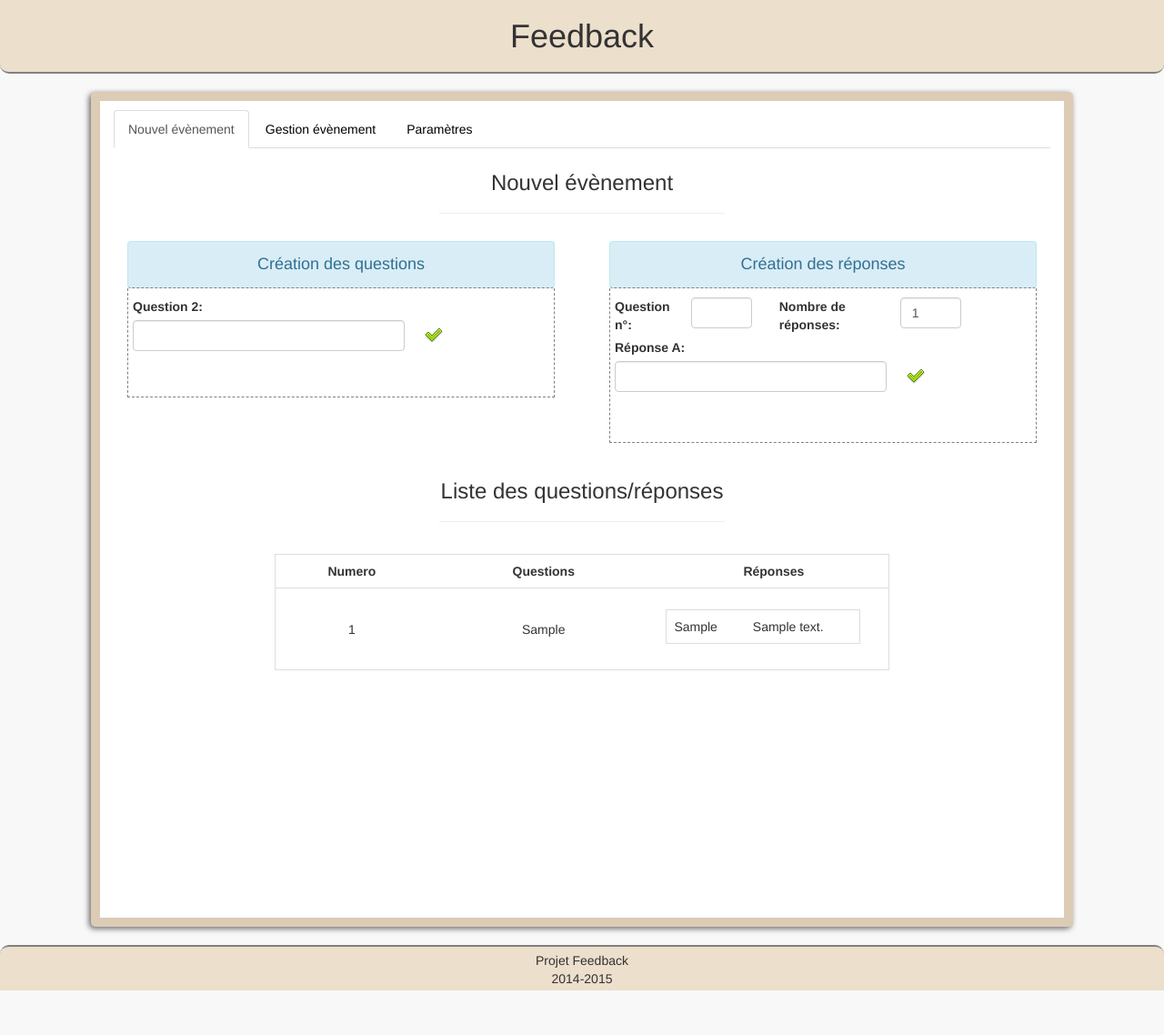
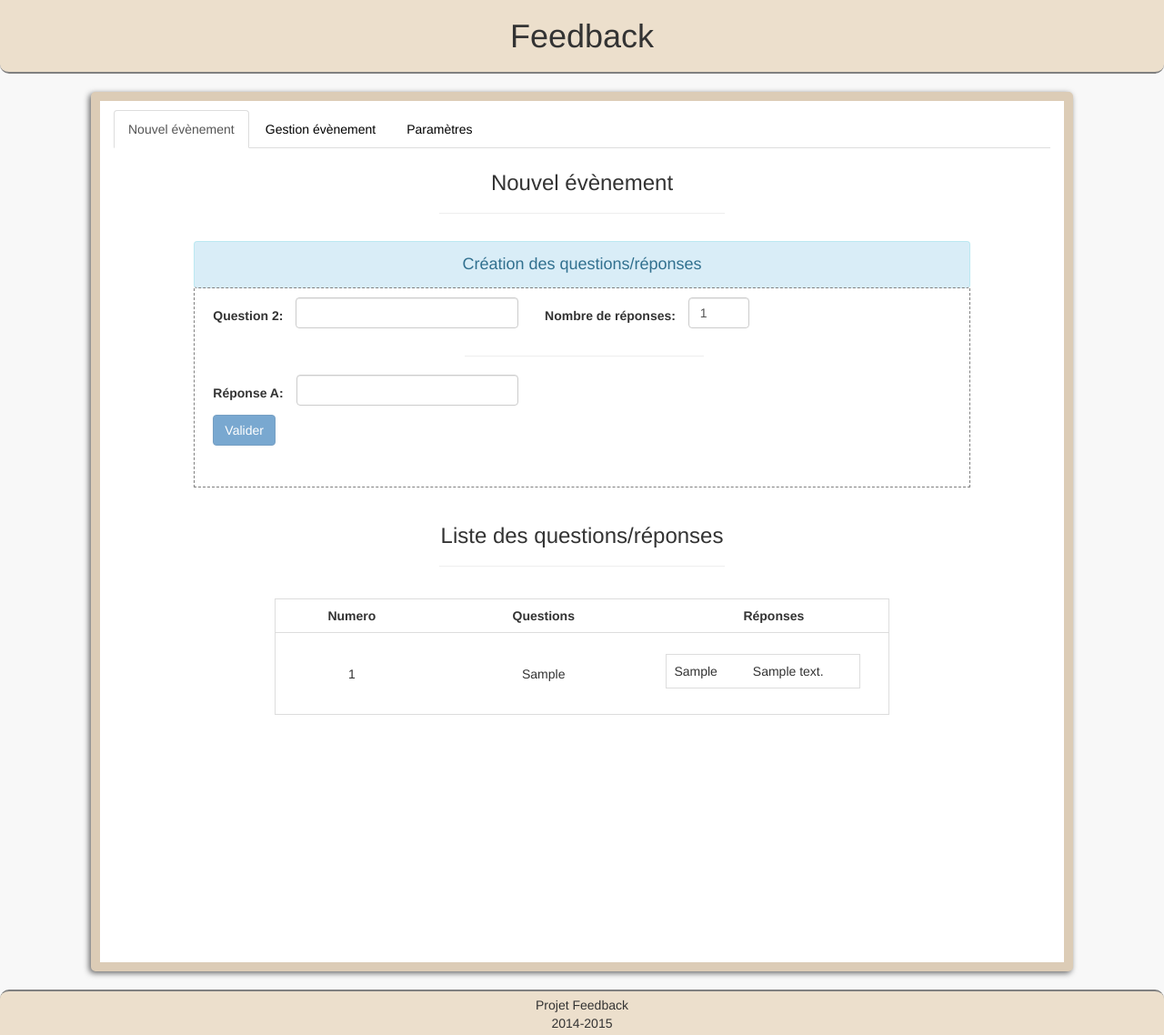
Before and after one commit to Marianna-dl/feedback, a PHP site: page / in a window 1280 px wide. Shown: the whole page at 91% size. Before the commit the page ends 1089 px from the top, so only its background shows below. Run offline with PHP 8.4, Linux system fonts and the light colour scheme; tables that the repository leaves empty hold one stand-in row (values such as "Sample post").

Commit message:
update formulaire + simplification code

```diff
--- a/controller/script.js
+++ b/controller/script.js
@@ -61,61 +61,77 @@ var feedbackApp = angular.module('feedbackApp', ['ngRoute','ngAnimate', 'ngTouch
         $scope.title="Paramètres";
 	});
 
-   feedbackApp.controller('questionsController', function($scope, $http) {
+
+
+ feedbackApp.controller('qcmController', function($scope, $http) {
+
+        $scope.listRep=[{reponse:''}];
+        $scope.listLettre=[{lettre:'A'},{lettre:'B'},{lettre:'C'},{lettre:'D'},{lettre:'E'},{lettre:'F'}];
+        $scope.nbRepInput = parseInt(1);
+        $scope.nbRep = parseInt(1);
+
   //on affiche à quelle question on en est (évite les violations d'intégrité bdd)
         $scope.maxQuestion=parseInt(1);
-        $scope.getMaxQuestion=function(){$http.get("test.php/maxQuest").success(function(data){
-                    if (parseInt(data)>=0)
+        $scope.getMaxQuestion=function(){$http.get("test.php/maxQuest")
+            .success(function(data){
+                if (parseInt(data)>=0){
                     $scope.maxQuestion=parseInt(data)+parseInt(1);
-                    else
+                }
+                else{
                     $scope.maxQuestion=parseInt(1);
+                }
             })
             .error(function() {
                 console.log('erreur');
             })
         };
+
         $scope.getMaxQuestion();
-
         $scope.videMessage=function(){
             $scope.resultMessage = "";
             $scope.result='';
 
         };
 
+     //On met les questions sur la base de données
+        $scope.valideQcm=function(){
+            console.log($scope.maxQuestion);
 
-    //On met les questions sur la base de données
-        $scope.valideQuestion=function(){
-                $http.post("test.php/addQuest", {enonce:$scope.questionInput, id:$scope.maxQuestion}).success(function(){
-                    $scope.resultMessage = "La question a été ajoutée !";
-                    $scope.result='alert alert-success';
-                    $scope.getListeQuestions();
+            if($scope.questionInput!=''){
+                $http.post("test.php/addQuest", {enonce:$scope.questionInput, id:$scope.maxQuestion})
+                    .success(function(){
+                        for(var i=0; i<$scope.nbRepInput;i++){
+                            if($scope.listRep[i].reponse!=''){
+                                console.log($scope.maxQuestion);
+                                $http.post("test.php/addRep", {description:$scope.listRep[i].reponse, numQuest:$scope.maxQuestion, numRep:$scope.listLettre[i].lettre})
+                                    .success(function(data){
+
                                     })
                                     .error(function() {
-                    $scope.resultMessage = "Erreur lors de l'ajout de la question";
+                                        console.log("Erreur lors de l'ajout de la réponse");
+                                    })
+                            }
+                            $scope.listRep[i].reponse="";
+
+                        }
+                        $scope.resultMessage = "Les questions et les réponses ont été ajoutées !";
+                        $scope.result='alert alert-success';
+                        $scope.getMaxQuestion(); //Met à jour le nombre de question
+                        $scope.getListeQuestions();
+                        $scope.getListeReponses();
+                        $scope.numQuestionInput="";
+                        $scope.questionInput='';
+                    })
+                    .error(function() {
+                        $scope.resultMessage = "Erreur lors de l'ajout des questions/réponses";
                         $scope.result='alert alert-danger';
                     })
-
-                $scope.questionInput='';
-                $scope.getMaxQuestion(); //Met à jour le nombre de question
-                $scope.getListeQuestions();
-
+            }
 
         };
 
-         //permet d'activer les tooltip bootstrap
-         $('[data-toggle="tooltip"]').tooltip();
-	});
-
-   feedbackApp.controller('reponsesController', function($scope, $http) {
-
-
-       $scope.listRep=[{reponse:''}];
-        $scope.listLettre=[{lettre:'A'},{lettre:'B'},{lettre:'C'},{lettre:'D'},{lettre:'E'},{lettre:'F'}];
-
-        $scope.nbRepInput = parseInt(1);
-        $scope.nbRep = parseInt(1);
-
         $scope.set = function() {
+            if($scope.nbRep>0){
                 if($scope.nbRep >= $scope.nbRepInput){
                     $scope.listRep.push({reponse:''});
                 }
@@ -123,39 +139,12 @@ var feedbackApp = angular.module('feedbackApp', ['ngRoute','ngAnimate', 'ngTouch
                     $scope.listRep.splice($scope.nbRepInput-1,1);
                 }
                 $scope.nbRepInput = $scope.nbRep;
+            }
+            else{
+                $scope.nbRep=parseInt(1);;
+            }
         };
-
-       $scope.valideReponse=function(){
-          /*  console.log($scope.nbRepInput);
-            console.log($scope.numQuestionInput);
-            console.log($scope.listRep[0].reponse);
-            console.log($scope.listRep[1].reponse);*/
-
-
-                for(var i=0; i<$scope.nbRepInput;i++){
-                if($scope.listRep[i].reponse!=''){
-                $http.post("test.php/addRep", {description:$scope.listRep[i].reponse, numQuest:$scope.numQuestionInput, numRep:$scope.listLettre[i].lettre}).success(function(data){
-                  $scope.resultMessage = "La réponse a été ajoutée !";
-                  $scope.result='alert alert-success';
-                    $scope.getListeReponses();
-
-                })
-                .error(function() {
-                    $scope.resultMessage = "Erreur lors de l'ajout de la réponse";
-                    $scope.result='alert alert-danger';
-                })
-            }
-            $scope.listRep[i].reponse="";
-
-       }
-            $scope.numQuestionInput="";
-            $scope.getListeReponses();
-
-       };
-        $scope.videMessage=function(){
-            $scope.resultMessage = "";
-            $scope.result='';
-
-       };
+          //permet d'activer les tooltip bootstrap
+         $('[data-toggle="tooltip"]').tooltip();
 
  });
--- a/css/style.css
+++ b/css/style.css
@@ -84,6 +84,7 @@ h1{
 
                                 /*********************************************** NOUVEAU ************************************************/
 
+/*--------- FORM QCM---------- */
 .qcm{
 
     border-bottom: 1px dashed grey;
@@ -99,19 +100,11 @@ form.qcm{
 
 
 form{
-
     padding-top: 10px;
     padding-left: 5px;
-
-}
-
-form a{
-
-    display: block;
 }
 
 .qcm input{
-  /*  width: 400px;*/
     margin-bottom: 10px;
 }
 
@@ -125,23 +118,27 @@ form a{
 }
 
 .new-event button{
-    border:none;
-    background-color:inherit;
     outline: none;
-    padding-top:30px;
-
 }
 
-.new-event .div-bouton{
-    padding-left: 0px;
+.new-event label{
+    margin-right: 10px;
+}
+.new-event input{
+    margin-right: 25px;
+}
 
+.container .new-event .input-qcm{
+    width: 30%;
 }
+
+
+/*------ LISTE QUESTION REPONSE ------*/
 .new-event table{
     margin-top:15px;
     border: 1px solid rgb(221,221,221);
 
 }
-
 .new-event .num{
     width: 20%;
 }
@@ -163,19 +160,6 @@ form a{
   background-color: rgba(220,204,182,0.3);
 }
 
-.principal .col-decale {
-    padding-left: 0px;
-
-}
-
-.label-question{
-    width:20%;
-}
-
-.label-nbRep{
-    width:30%;
-}
-
 .new-event .table td
 
 {
@@ -193,6 +177,7 @@ th{
     width: 10%;
     padding-right: 0px;
 }
+
 
 
                                 /*********************************************** FOOTER ************************************************/
--- a/test.php
+++ b/test.php
@@ -22,7 +22,7 @@ function addQuestion(){
     try{
     $bd = ConnectionFactory::getFactory()->getConnection();
 
-       $req=$bd->prepare('INSERT INTO Question (num_Quest,type_Quest,enonce) VALUES (:numQuest,"qcm",:question)');
+       $req=$bd->prepare('INSERT INTO question (num_Quest,type_Quest,enonce) VALUES (:numQuest,"qcm",:question)');
         $req->bindValue(":question", $enonce);
         $req->bindValue(":numQuest", $num);
         $req->execute();
@@ -40,7 +40,7 @@ function maxQuestion(){
     try{
     $bd = ConnectionFactory::getFactory()->getConnection();
 
-       $req=$bd->prepare('SELECT MAX(num_Quest) FROM Question');
+       $req=$bd->prepare('SELECT MAX(num_Quest) FROM question');
         $req->execute();
         $reponse=$req->fetch(PDO::FETCH_NUM);
         echo $reponse[0];
@@ -57,7 +57,7 @@ function afficheQuestions(){
     try{
     $bd = ConnectionFactory::getFactory()->getConnection();
 
-       $req=$bd->prepare('SELECT num_Quest, enonce FROM Question');
+       $req=$bd->prepare('SELECT num_Quest, enonce FROM question');
         $req->execute();
         $reponse=$req->fetchAll(PDO::FETCH_ASSOC);
         echo json_encode($reponse);
@@ -72,7 +72,7 @@ function afficheReponses(){
 
     $bd = ConnectionFactory::getFactory()->getConnection();
 
-       $req=$bd->prepare('SELECT num_Question,num_Rep,description FROM Reponse');
+       $req=$bd->prepare('SELECT num_Question,num_Rep,description FROM reponse');
         $req->execute();
         $reponse=$req->fetchAll(PDO::FETCH_ASSOC);
         echo json_encode($reponse);
@@ -93,7 +93,7 @@ function ajouterReponse(){
         $numR=$data->numRep;
         $numQ=$data->numQuest;
 
-        $req=$bd->prepare('INSERT INTO Reponse (num_Question,num_Rep,description,point) VALUES (:numQ,:numR,:descrip,0)');
+        $req=$bd->prepare('INSERT INTO reponse (num_Question,num_Rep,description,point) VALUES (:numQ,:numR,:descrip,0)');
         $req->bindValue(':numQ',$numQ);
         $req->bindValue(':numR',$numR);
         $req->bindValue(':descrip',$descrip);
--- a/view/nouveau.html
+++ b/view/nouveau.html
@@ -9,57 +9,41 @@
 
 
 <div class="row new-event">
-    <div class="col-md-6" ng-controller="questionsController">
-        <div class="col-md-12 ">
-            <h4 class="alert alert-info qcm">Création des questions</h4>
-            <form  class="qcm">
+    <div class="col-md-10 col-md-offset-1" ng-controller="qcmController">
+            <h4 class="alert alert-info qcm">Création des questions/réponses</h4>
+            <form  class="qcm form-inline">
                 <div class="row">
-                    <div class="col-md-8">
-                        <label for="question">Question {{maxQuestion}}: </label><input ng-click="videMessage()" type="text" ng-model="questionInput" value="" class="form-control" id="question"/>
+                    <div class="col-md-12">
+                        <div class="col-md-12">
+                            <label for="question">Question {{maxQuestion}}: </label>
+                            <input ng-click="videMessage()" type="text" ng-model="questionInput" value="" class="form-control input-qcm" id="question"/>
+                            <label for="numQuestion">Nombre de réponses: </label>
+                            <input type="number"  ng-model="nbRep" class="form-control" ng-click="set()"  min="1" max="5" value="1"/>
+                        </div>
+                    </div>
+                </div>
+                <div class="row">
+                    <div class="col-md-4 col-md-offset-4">
+                        <hr/>
+                    </div>
+                    <div class="col-md-12">
+                        <div class="col-md-12" ng-repeat="item in listRep" ng-if="$index<= nbRep-1 ">
+                            <label for="reponse">Réponse {{listLettre[$index].lettre}}: </label>
+                            <input ng-click="videMessage()" type="text" ng-model="item.reponse" value="" class="form-control input-qcm" id="reponse"/>
+                        </div>
+                        <div class="col-md-1">
+                            <button ng-disabled="!questionInput" ng-click="valideQcm();" type="button" class="btn btn-primary ">Valider</button>
+                        </div>
+                    </div>
+                </div>
+                <div class="row">
+                    <div class="col-md-12">
+                        <div class="col-md-4">
                             <p ng-class="result" style="padding: 15px; margin-top: 5px;">{{ resultMessage }}</p>
                         </div>
-                    <div class="col-md-4 div-bouton">
-                        <button ng-disabled="!questionInput" ng-click="valideQuestion(); getMaxQuestion();getListeQuestions();" type="submit"  ><img  class="valide" data-toggle="tooltip" data-placement="bottom" title="valider" src="./images/valide.png" alt="ajouter"/></button>
                     </div>
                 </div>
             </form>
-        </div>
-    </div>
-
-    <div class="col-md-6" ng-controller="reponsesController">
-        <div class="col-md-12 ">
-            <h4 class="alert alert-info qcm">Création des réponses</h4>
-            <form  class="qcm">
-                <div class="row">
-                    <div class="col-md-3 label-question">
-                        <label for="numQuestion">Question n°: </label>
-                    </div>
-                    <div class="col-md-2 col-decale">
-                        <input type="text" ng-model="numQuestionInput" value="" class="form-control" id="numQuestion"/>
-                    </div>
-                    <div class="col-md-4 label-nbRep">
-                        <label for="numQuestion">Nombre de réponses: </label>
-                    </div>
-                    <div class="col-md-2 col-decale">
-                        <input type="number"  ng-model="nbRep" class="form-control" ng-click=set() min="1" max="5" value="1"/>
-                    </div>
-                </div>
-                <div class="row">
-                    <div class="col-md-8" ng-repeat="item in listRep" ng-if="$index<= nbRep-1">
-                        <label for="reponse">Réponse {{listLettre[$index].lettre}}: </label><input ng-click="videMessage()" type="text" ng-model="item.reponse" value="" class="form-control" id="reponse"/>
-                    </div>
-                    <div class="col-md-4 div-bouton">
-                        <button ng-click="valideReponse();getListeReponses()" type="submit"  >
-                        <img  class="valide" data-toggle="tooltip" data-placement="bottom" title="valider" src="./images/valide.png" alt="ajouter"/></button>
-                    </div>
-                </div>
-                <div class="row">
-                <div class="col-md-8">
-                    <p ng-class="result" style="padding: 15px; margin-top: 5px;">{{ resultMessage }}</p>
-                </div>
-                </div>
-            </form>
-        </div>
         </div>
 
     <div class="col-md-12 titre-liste">
@@ -80,9 +64,8 @@
                         </tr>
 
                      </table>
-                     </td></tr>
+                </td>
+            </tr>
         </table>
     </div>
-
-
 </div>
```
Lines whose indentation alone changed are shown as unchanged.
